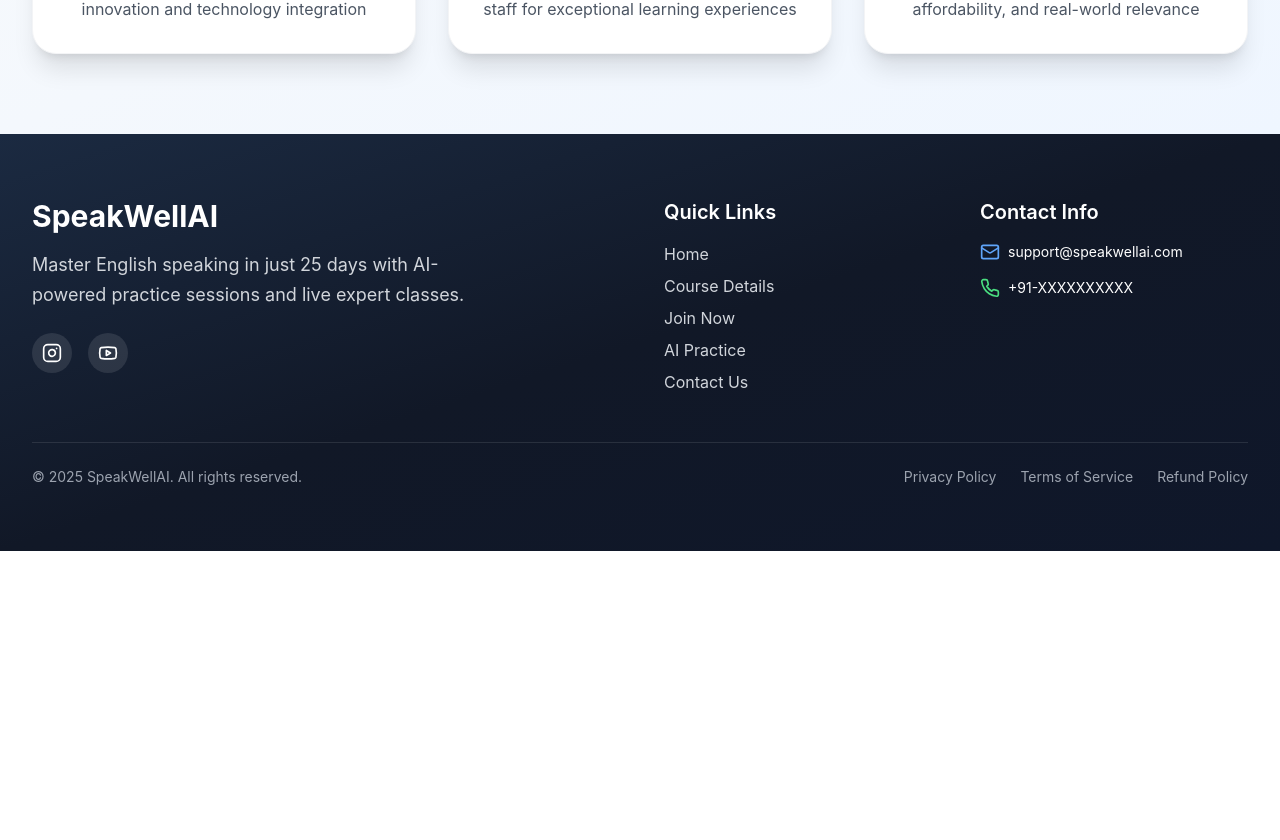
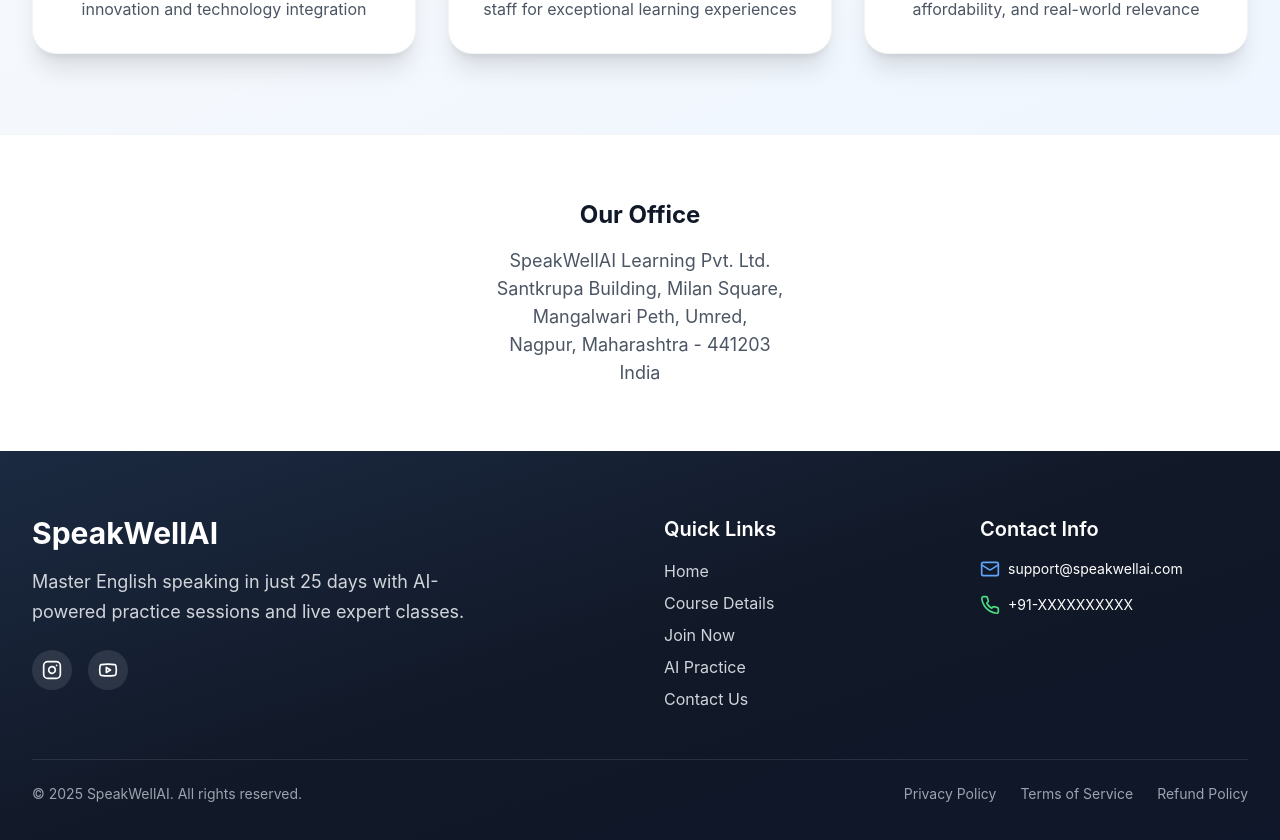
Before and after one commit to nikemod1/SpeakWellai, a React (Vite) app: page /about in a window 1280 px wide. Shown: the part 1638-2478 px from the top of the page. Before the commit the page ends 2189 px from the top, so only its background shows below. Built offline with nearby package versions, Linux system fonts and the light colour scheme.

Commit message:
Update About.tsx

```diff
--- a/src/pages/About.tsx
+++ b/src/pages/About.tsx
@@ -93,6 +93,20 @@
           </div>
         </div>
       </section>
+
+      {/* Contact / Address Section */}
+      <section className="py-16 bg-white border-t border-gray-100">
+        <div className="max-w-3xl mx-auto px-4 text-center">
+          <h3 className="text-2xl font-bold text-gray-900 mb-4">Our Office</h3>
+          <p className="text-lg text-gray-600">
+            SpeakWellAI Learning Pvt. Ltd.<br />
+            Santkrupa Building, Milan Square,<br />
+            Mangalwari Peth, Umred,<br />
+            Nagpur, Maharashtra - 441203<br />
+            India
+          </p>
+        </div>
+      </section>
     </div>
   );
 };
```
